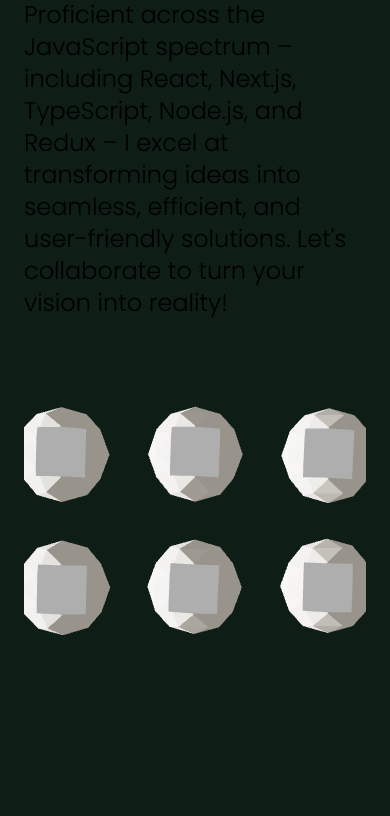
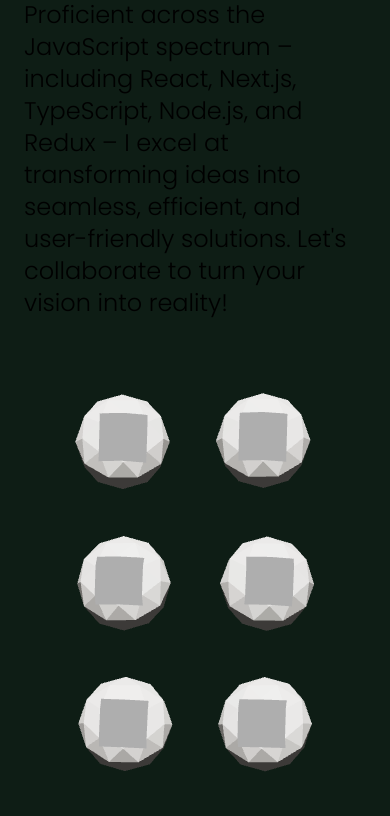
Before and after one commit to sebastianner/my-portfolio, a Next.js app: page / in a window 390 px wide. Shown: the part 1156-1972 px from the top of the page. Before the commit the page ends 1855 px from the top, so only its background shows below. Built offline with nearby package versions, Linux system fonts and the light colour scheme.

Commit message:
sphere optimized and responsive ready

```diff
--- a/src/app/globals.css
+++ b/src/app/globals.css
@@ -29,6 +29,10 @@ p{
   line-height: 2rem;
 }
 
+canvas {
+  max-width: 100%;
+}
+
 svg:hover .linkIcon {
   transition: fill 0.3s ease;
   fill: #0A66C2;
--- /dev/null
+++ b/src/components/canvas/sphere/Sphere.container.tsx
@@ -0,0 +1,76 @@
+import {
+  SPHERE_COORDINATES,
+  CANVAS_HEIGHT,
+  CANVAS_HEIGHT_FOV,
+} from "@/constants";
+import { Preload } from "@react-three/drei";
+import { Canvas } from "@react-three/fiber";
+import { Html } from "next/document";
+import React, { Suspense } from "react";
+import { ErrorBoundary } from "react-error-boundary";
+import CanvasLoader from "../canvasLoader";
+import { SphereMesh } from "./Sphere";
+
+type Props = { medium: boolean; small: boolean; extraSmall: boolean };
+
+function SphereContainer({ medium, small, extraSmall }: Props) {
+  const test = [1, 2, 3, 4, 5, 6, 7, 8, 9, 10, 11, 12];
+  let position = SPHERE_COORDINATES.position.initial;
+  let rotation = SPHERE_COORDINATES.rotation.initial;
+  let height = CANVAS_HEIGHT.initial;
+  let fov = CANVAS_HEIGHT_FOV.initial;
+
+  if (medium) {
+    position = SPHERE_COORDINATES.position.medium;
+    rotation = SPHERE_COORDINATES.rotation.medium;
+  }
+
+  if (small) {
+    position = SPHERE_COORDINATES.position.small;
+    rotation = SPHERE_COORDINATES.rotation.small;
+    height = CANVAS_HEIGHT.small;
+  }
+
+  if (extraSmall) {
+    position = SPHERE_COORDINATES.position.extraSmall;
+    rotation = SPHERE_COORDINATES.rotation.small;
+    height = CANVAS_HEIGHT.extraSmall;
+  }
+
+  return (
+    <Canvas
+      style={{
+        height: height,
+      }}
+      camera={{ position: [600, 50, 0], fov: fov }}
+      gl={{ preserveDrawingBuffer: true }}
+      frameloop="always"
+    >
+      <ErrorBoundary
+        fallback={
+          <Html>
+            <div>Something went wrong TODO ERROR BOUNDARY</div>
+          </Html>
+        }
+      >
+        <Suspense fallback={<CanvasLoader />}>
+          <ambientLight intensity={0.3} />
+          <directionalLight intensity={8} position={[15, 10, 0]} />
+          {test.map((_, i) => (
+            <SphereMesh
+              key={i}
+              position={position[i]}
+              rotation={rotation[i]}
+              small={small}
+              medium={medium}
+              extraSmall={extraSmall}
+            />
+          ))}
+          <Preload all />
+        </Suspense>
+      </ErrorBoundary>
+    </Canvas>
+  );
+}
+
+export default SphereContainer;
--- a/src/components/canvas/sphere/Sphere.tsx
+++ b/src/components/canvas/sphere/Sphere.tsx
@@ -1,16 +1,28 @@
 "use client";
-import { Suspense, useRef } from "react";
-import { Canvas } from "@react-three/fiber";
-import { Preload, useTexture, Decal, Float, Html } from "@react-three/drei";
+import { useEffect, useRef, useState, memo } from "react";
+import { useTexture, Decal, Float } from "@react-three/drei";
 import { Mesh } from "three";
-import CanvasLoader from "@/components/canvas/canvasLoader";
-import { ErrorBoundary } from "react-error-boundary";
+import SphereContainer from "./Sphere.container";
+import { CANVAS_MEDIA_QUERIES, SPHERE_SCALE } from "@/constants";
+
+const SphereContainerMemo = memo(SphereContainer);
 
 type Props = {
   position: [number, number, number];
   rotation: [number, number, number];
+  medium: boolean;
+  small: boolean;
+  extraSmall: boolean;
 };
-function SphereMesh(props: Props) {
+export function SphereMesh(props: Props) {
+  let scale = SPHERE_SCALE.initial;
+  if (props.small) {
+    scale = SPHERE_SCALE.small;
+  }
+  if (props.extraSmall) {
+    scale = SPHERE_SCALE.extraSmall;
+  }
+
   const [decal] = useTexture([
     "https://upload.wikimedia.org/wikipedia/commons/4/4c/Typescript_logo_2020.svg",
   ]);
@@ -25,10 +37,10 @@ function SphereMesh(props: Props) {
       floatIntensity={0.05}
       rotation={[0, 0, 0.065]}
     >
-      <mesh {...props} ref={sphereRef} scale={25} castShadow receiveShadow>
+      <mesh {...props} ref={sphereRef} scale={scale} castShadow receiveShadow>
         <icosahedronGeometry args={[1, 1]} />
         <meshStandardMaterial
-          color={"#fff8eb"}
+          color={"#D3D0CB"}
           polygonOffset
           polygonOffsetFactor={-5}
           flatShading
@@ -44,42 +56,65 @@ function SphereMesh(props: Props) {
 }
 
 function SphereCanvas({}: {}) {
+  const [isMedium, setMedium] = useState<boolean>(false);
+  const [isSmall, setSmall] = useState<boolean>(false);
+  const [isExtraSmall, setExtraSmall] = useState<boolean>(false);
+
+  useEffect(() => {
+    const w = window;
+
+    const mediumScreen = window.matchMedia(
+      `(max-width:${CANVAS_MEDIA_QUERIES.medium}px)`
+    );
+
+    const smallScreen = window.matchMedia(
+      `(max-width:${CANVAS_MEDIA_QUERIES.small}px)`
+    );
+
+    const extraSmallScreen = window.matchMedia(
+      `(max-width:${CANVAS_MEDIA_QUERIES.extraSmall}px)`
+    );
+
+    setMedium(mediumScreen.matches);
+    setSmall(smallScreen.matches);
+    setExtraSmall(extraSmallScreen.matches);
+
+    const handleMediaQueryChange = (event: any) => {
+      if (event.target.outerWidth > CANVAS_MEDIA_QUERIES.medium) {
+        setMedium(false);
+        setSmall(false);
+        setExtraSmall(false);
+      }
+      if (event.target.outerWidth <= CANVAS_MEDIA_QUERIES.medium) {
+        setSmall(false);
+        setExtraSmall(false);
+        setMedium(true);
+      }
+      if (event.target.outerWidth <= CANVAS_MEDIA_QUERIES.small) {
+        setMedium(false);
+        setExtraSmall(false);
+        setSmall(true);
+      }
+      if (event.target.outerWidth <= CANVAS_MEDIA_QUERIES.extraSmall) {
+        setMedium(false);
+        setSmall(false);
+        setExtraSmall(true);
+      }
+    };
+
+    w.addEventListener("resize", handleMediaQueryChange);
+
+    return () => {
+      w.removeEventListener("resize", handleMediaQueryChange);
+    };
+  }, []);
+
   return (
-    <Canvas
-      style={{
-        maxWidth: "100%",
-        height: "300px",
-      }}
-      camera={{ position: [600, 50, 0], fov: 15 }}
-      gl={{ preserveDrawingBuffer: true }}
-      frameloop="always"
-    >
-      <ErrorBoundary
-        fallback={
-          <Html>
-            <div>Something went wrong TODO ERROR BOUNDARY</div>
-          </Html>
-        }
-      >
-        <Suspense fallback={<CanvasLoader />}>
-          <ambientLight intensity={0.8} />
-          <directionalLight intensity={10} position={[0, 0, 0.05]} />
-          <Preload all />
-          <SphereMesh position={[0, 50, 210]} rotation={[0, 1.8, 0]} />
-          <SphereMesh position={[0, 50, 140]} rotation={[0, 1.7, 0]} />
-          <SphereMesh position={[0, 50, 70]} rotation={[0, 1.65, 0]} />
-          <SphereMesh position={[0, 50, -0]} rotation={[0, 1.55, 0]} />
-          <SphereMesh position={[0, 50, -70]} rotation={[0, 1.45, 0]} />
-          <SphereMesh position={[0, 50, -140]} rotation={[0, 1.4, 0]} />
-          <SphereMesh position={[0, 50, -210]} rotation={[0, 1.25, 0]} />
-          <SphereMesh position={[0, -20, 140]} rotation={[0, 1.7, 0]} />
-          <SphereMesh position={[0, -20, 70]} rotation={[0, 1.65, 0]} />
-          <SphereMesh position={[0, -20, -0]} rotation={[0, 1.55, 0]} />
-          <SphereMesh position={[0, -20, -70]} rotation={[0, 1.45, 0]} />
-          <SphereMesh position={[0, -20, -140]} rotation={[0, 1.4, 0]} />
-        </Suspense>
-      </ErrorBoundary>
-    </Canvas>
+    <SphereContainerMemo
+      medium={isMedium}
+      small={isSmall}
+      extraSmall={isExtraSmall}
+    />
   );
 }
 
--- /dev/null
+++ b/src/components/interfaces/index.tsx
@@ -0,0 +1,49 @@
+export interface SPHERE_COORDINATES_INTERFACE {
+  position: {
+    initial: {
+      [key: number]: [number, number, number];
+    };
+    medium: {
+      [key: number]: [number, number, number];
+    };
+    small: {
+      [key: number]: [number, number, number];
+    };
+    extraSmall: {
+      [key: number]: [number, number, number];
+    };
+  };
+  rotation: {
+    initial: {
+      [key: number]: [number, number, number];
+    };
+    medium: {
+      [key: number]: [number, number, number];
+    };
+    small: {
+      [key: number]: [number, number, number];
+    };
+  };
+}
+
+export interface CANVAS_MEDIA_QUERIES_INTERFACE {
+  medium: number;
+  small: number;
+  extraSmall: number;
+}
+
+export interface CANVAS_HEIGHT_INTERFACE {
+  initial: number;
+  small: number;
+  extraSmall: number;
+}
+
+export interface CANVAS_FOV_INTERFACE {
+  initial: number;
+}
+
+export interface SPHERE_SCALE_INTERFACE {
+  initial: number;
+  small: number;
+  extraSmall: number;
+}
--- /dev/null
+++ b/src/constants/index.tsx
@@ -0,0 +1,134 @@
+import {
+  SPHERE_COORDINATES_INTERFACE,
+  CANVAS_MEDIA_QUERIES_INTERFACE,
+  CANVAS_HEIGHT_INTERFACE,
+  CANVAS_FOV_INTERFACE,
+  SPHERE_SCALE_INTERFACE,
+} from "@/components/interfaces";
+
+export const SPHERE_COORDINATES: SPHERE_COORDINATES_INTERFACE = {
+  position: {
+    initial: {
+      0: [0, 50, 210],
+      1: [0, 50, 140],
+      2: [0, 50, 70],
+      3: [0, 50, 0],
+      4: [0, 50, -70],
+      5: [0, 50, -140],
+      6: [0, 50, -210],
+      7: [0, -20, 140],
+      8: [0, -20, 70],
+      9: [0, -20, 0],
+      10: [0, -20, -70],
+      11: [0, -20, -140],
+    },
+    medium: {
+      0: [0, 75, 140],
+      1: [0, 75, 70],
+      2: [0, 75, 0],
+      3: [0, 75, -70],
+      4: [0, 75, -140],
+      5: [0, -5, 140],
+      6: [0, -5, 70],
+      7: [0, -5, 0],
+      8: [0, -5, -70],
+      9: [0, -5, -140],
+      10: [0, -75, 35],
+      11: [0, -75, -35],
+    },
+    small: {
+      0: [0, 80, 70],
+      1: [0, 80, 0],
+      2: [0, 80, -70],
+      3: [0, 30, 70],
+      4: [0, 30, 0],
+      5: [0, 30, -70],
+      6: [0, -20, 70],
+      7: [0, -20, 0],
+      8: [0, -20, -70],
+      9: [0, -70, 70],
+      10: [0, -70, 0],
+      11: [0, -70, -70],
+    },
+    extraSmall: {
+      0: [0, 80, 15],
+      1: [0, 80, -15],
+      2: [0, 50, 15],
+      3: [0, 50, -15],
+      4: [0, 20, 15],
+      5: [0, 20, -15],
+      6: [0, -10, 15],
+      7: [0, -10, -15],
+      8: [0, -40, 15],
+      9: [0, -40, -15],
+      10: [0, -70, 15],
+      11: [0, -70, -15],
+    },
+  },
+  rotation: {
+    initial: {
+      0: [0, 1.8, 0],
+      1: [0, 1.7, 0],
+      2: [0, 1.65, 0],
+      3: [0, 1.55, 0],
+      4: [0, 1.45, 0],
+      5: [0, 1.4, 0],
+      6: [0, 1.25, 0],
+      7: [0, 1.7, 0],
+      8: [0, 1.65, 0],
+      9: [0, 1.55, 0],
+      10: [0, 1.45, 0],
+      11: [0, 1.4, 0],
+    },
+    medium: {
+      0: [0, 1.8, 0],
+      1: [0, 1.7, 0],
+      2: [0, 1.65, 0],
+      3: [0, 1.55, 0],
+      4: [0, 1.45, 0],
+      5: [0, 1.8, 0],
+      6: [0, 1.7, 0],
+      7: [0, 1.65, 0],
+      8: [0, 1.5, 0],
+      9: [0, 1.4, 0],
+      10: [0, 1.6, 0],
+      11: [0, 1.6, 0],
+    },
+    small: {
+      0: [0, 1.6, 0],
+      1: [0, 1.55, 0],
+      2: [0, 1.45, 0],
+      3: [0, 1.6, 0],
+      4: [0, 1.55, 0],
+      5: [0, 1.45, 0],
+      6: [0, 1.6, 0],
+      7: [0, 1.55, 0],
+      8: [0, 1.45, 0],
+      9: [0, 1.6, 0],
+      10: [0, 1.55, 0],
+      11: [0, 1.45, 0],
+    },
+  },
+};
+
+export const CANVAS_MEDIA_QUERIES: CANVAS_MEDIA_QUERIES_INTERFACE = {
+  medium: 1265,
+  small: 950,
+  extraSmall: 640,
+};
+
+export const CANVAS_HEIGHT: CANVAS_HEIGHT_INTERFACE = {
+  initial: 500,
+  small: 800,
+  extraSmall: 1000,
+};
+
+export const CANVAS_HEIGHT_FOV: CANVAS_FOV_INTERFACE = {
+  initial: 20,
+};
+
+export const SPHERE_SCALE: SPHERE_SCALE_INTERFACE = {
+  initial: 20,
+  small: 15,
+  extraSmall: 10,
+};
--- a/src/views/about/index.tsx
+++ b/src/views/about/index.tsx
@@ -6,18 +6,20 @@ type Props = {};
 
 function About({}: Props) {
   return (
-    <div className="w-auto h-screen bg-slytherin-green">
+    <div className="w-auto h-screen bg-slytherin-green flex flex-col">
+      <div>
         <h2 className={GLOBAL_STYLES.subtitle}>Introduction</h2>
         <h1 className={GLOBAL_STYLES.title}>Overview</h1>
         <p className={GLOBAL_STYLES.paragraph}>
           I'm a proficient Front-end developer with a focus on crafting
           interactive digital experiences using React. Proficient across the
-        JavaScript spectrum – including React, Next.js, TypeScript, Node.js, and
-        Redux – I excel at transforming ideas into seamless, efficient, and
-        user-friendly solutions. Let's collaborate to turn your vision into
-        reality!
+          JavaScript spectrum – including React, Next.js, TypeScript, Node.js,
+          and Redux – I excel at transforming ideas into seamless, efficient,
+          and user-friendly solutions. Let's collaborate to turn your vision
+          into reality!
         </p>
-      <div className="mt-20 max-w-[100%]">
+      </div>
+      <div>
         <SphereCanvas />
       </div>
       {/* <article className="mt-36 text-center">
```
Also changed, not shown: src/global-styles/index.tsx (+1 -7 lines), src/views/Hero/index.tsx (+6 -1 lines). Lines whose indentation alone changed are shown as unchanged.
